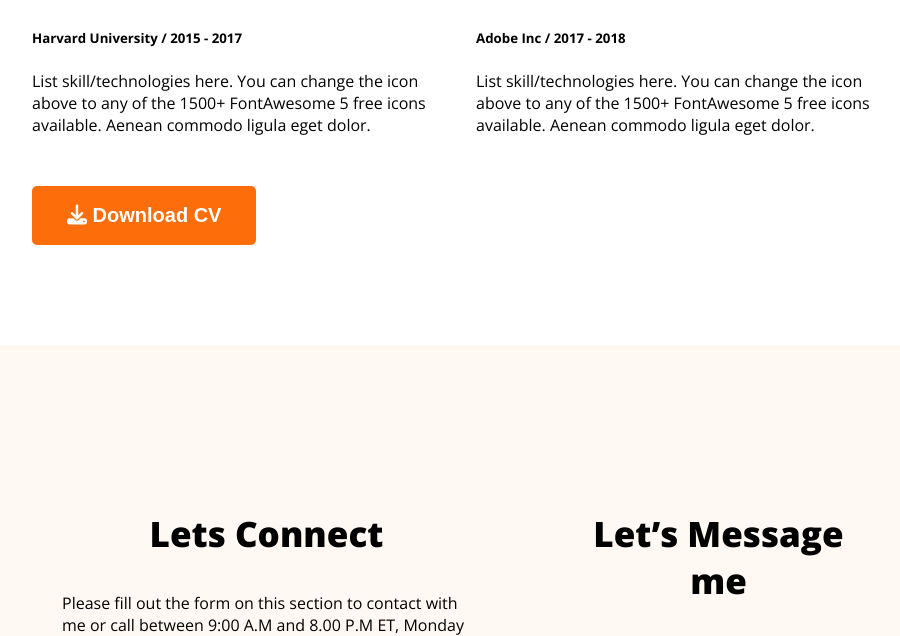
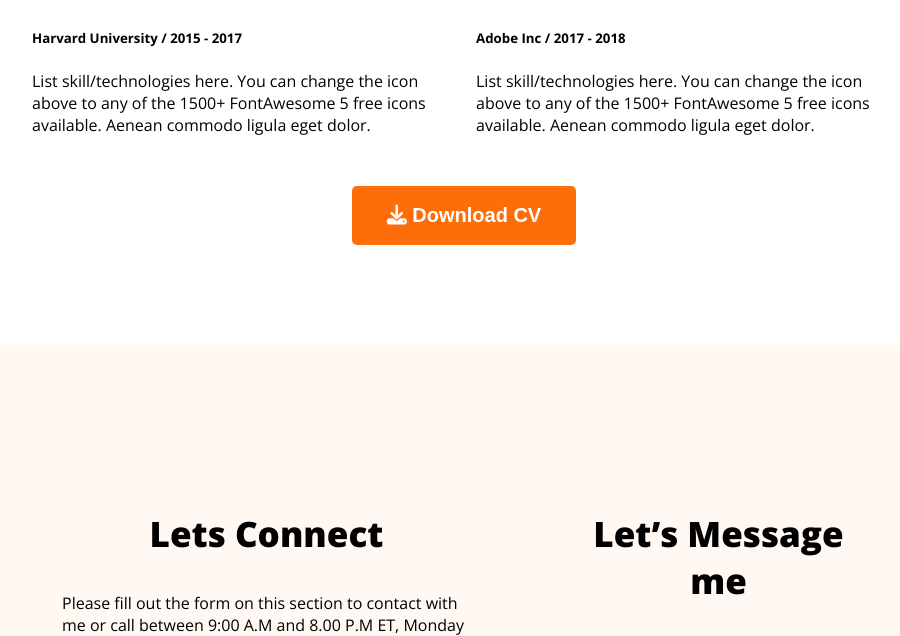
Before and after one commit to bayzedahmedandthe/myportfoilorep, a plain HTML site: page index.html in a window 1280 px wide. Shown: the part 2920-3556 px from the top of the page, without its empty margins (176-1076 px from the left). Drawn offline with nearby package versions, Linux system fonts and the light colour scheme.

Commit message:
final commit

```diff
--- a/style/style.css
+++ b/style/style.css
@@ -46,6 +46,10 @@ nav ul li {
   /* display: block; */
 
 
+}
+.text-center{
+  display: flex;
+  justify-content: center;
 }
 
 
```
